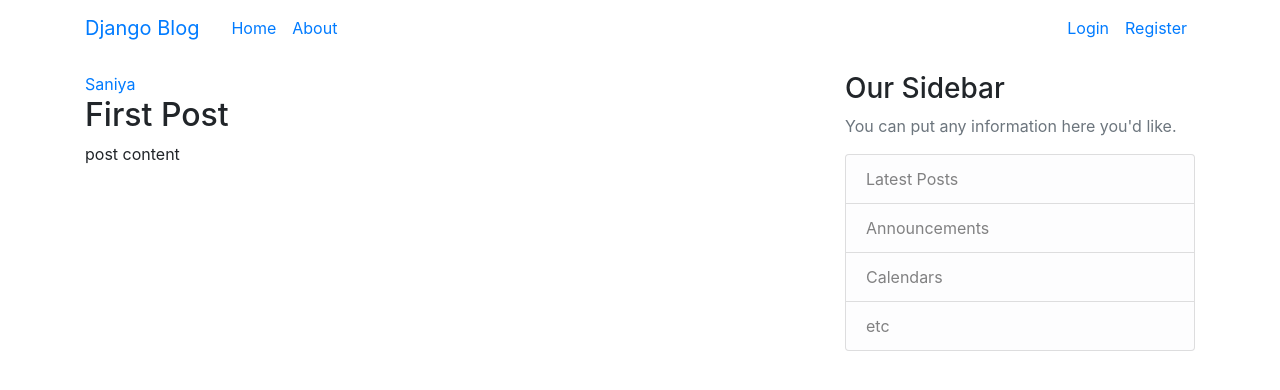
After one commit to saniyaagrawal/Blog, a Django app: page /post/1/ in a window 1280 px wide. The commit adds this page. Shown: the top 390 px of the page. Run offline with Django 3.2, Linux system fonts and the light colour scheme; data comes from the database, SQL or seed files in the repository; both versions use the stored data as it was after the commit; some libraries are stand-ins or nearby versions.

Commit message:
Create, update, delete post

```diff
--- a/src/djangoproject/blog/models.py
+++ b/src/djangoproject/blog/models.py
@@ -1,6 +1,7 @@
 from django.db import models
 from django.utils import timezone
 from django.contrib.auth.models import User
+from django.urls import reverse
 
 class Post(models.Model):
     title = models.CharField(max_length=100)
@@ -10,3 +11,6 @@ class Post(models.Model):
 
     def __str__(self):
         return self.title
+
+    def get_absolute_url(self):
+        return reverse('post-detail', kwargs={'pk': self.pk})
--- a/src/djangoproject/blog/templates/blog/base.html
+++ b/src/djangoproject/blog/templates/blog/base.html
@@ -28,6 +28,7 @@
                   <!-- Navbar Right Side -->
                   <div class="navbar-nav">
                     {% if user.is_authenticated %}
+                    <a class="nav-item nav-link" href="{% url 'post-create' %}">New Post</a>
                     <a class="nav-item nav-link" href="{% url 'profile' %}">Profile</a>
                     <a class="nav-item nav-link" href="{% url 'logout' %}">Logout</a>
                     {% else %}
--- a/src/djangoproject/blog/templates/blog/home.html
+++ b/src/djangoproject/blog/templates/blog/home.html
@@ -8,7 +8,7 @@
             <a class="mr-2" href="#">{{ post.author }}</a>
             <small class="text-muted">{{ post.date_posted|date:"F d, Y" }}</small>
           </div>
-          <h2><a class="article-title" href="#">{{ post.title }}</a></h2>
+          <h2><a class="article-title" href="{% url 'post-detail' post.id %}">{{ post.title }}</a></h2>
           <p class="article-content">{{ post.content }}</p>
         </div>
     </article>
--- /dev/null
+++ b/src/djangoproject/blog/templates/blog/post_detail.html
@@ -0,0 +1,20 @@
+{% extends "blog/base.html" %}
+{% block content %}
+    <article class="media content-section">
+      <img class="rounded-circle article-img" src="{{ object.author.profile.image.url }}" >
+        <div class="media-body">
+          <div class="article-metadata">
+            <a class="mr-2" href="#">{{ object.author }}</a>
+            <small class="text-muted">{{ object.date_objected|date:"F d, Y" }}</small>
+            {% if object.author == user %}
+                <div>
+                    <a class="btn btn-secondary btn-sm mt-1 mb-1" href="{% url 'post-update' object.id %}">Update</a>
+                    <a class="btn btn-danger btn-sm mt-1 mb-1" href="{% url 'post-delete' object.id %}">Delete</a>
+                </div>
+            {% endif %}
+          </div>
+          <h2 class="article-title">{{ object.title }}</h2>
+          <p class="article-content">{{ object.content }}</p>
+        </div>
+    </article>
+{% endblock content %}
--- a/src/djangoproject/blog/urls.py
+++ b/src/djangoproject/blog/urls.py
@@ -1,7 +1,12 @@
 from django.urls import path
+from .views import PostListView, PostDetailView, PostCreateView, PostUpdateView, PostDeleteView
 from . import views
 
 urlpatterns = [
-    path('', views.home, name='blog-home'),
+    path('', PostListView.as_view(), name='blog-home'),
+    path('post/<int:pk>/', PostDetailView.as_view(), name='post-detail'),
+    path('post/<int:pk>/update/', PostUpdateView.as_view(), name='post-update'),
+    path('post/<int:pk>/delete/', PostDeleteView.as_view(), name='post-delete'),
+    path('post/new/', PostCreateView.as_view(), name='post-create'),
     path('about/', views.about, name='blog-about'),
 ]
--- a/src/djangoproject/blog/views.py
+++ b/src/djangoproject/blog/views.py
@@ -1,5 +1,6 @@
 from django.shortcuts import render
-from django.http import HttpResponse
+from django.contrib.auth.mixins import LoginRequiredMixin, UserPassesTestMixin
+from django.views.generic import ListView, DetailView, CreateView, DeleteView
 from .models import Post
 
 def home(request):
@@ -8,5 +9,45 @@ def home(request):
     }
     return render(request, 'blog/home.html',context)
 
+class PostListView(ListView):
+    model = Post
+    template_name = 'blog/home.html'
+    context_object_name = 'posts'
+    ordering = ['-date_posted']
+
+class PostDetailView(DetailView):
+    model = Post
+
+class PostCreateView(LoginRequiredMixin, CreateView):
+    model = Post
+    fields = ['title', 'content']
+
+    def form_valid(self, form):
+        form.instance.author = self.request.user
+        return super().form_valid(form)
+
+class PostUpdateView(LoginRequiredMixin, UserPassesTestMixin, CreateView):
+    model = Post
+    fields = ['title', 'content']
+
+    def form_valid(self, form):
+        form.instance.author = self.request.user
+        return super().form_valid(form)
+
+    def test_func(self):
+        post = self.get_object()
+        if self.request.user == post.author:
+            return True
+        return False
+
+class PostDeleteView(LoginRequiredMixin, UserPassesTestMixin, DeleteView):
+    model = Post
+    success_url = '/'
+    def test_func(self):
+        post = self.get_object()
+        if self.request.user == post.author:
+            return True
+        return False
+
 def about(request):
     return render(request, 'blog/about.html',{'title': 'About'})
```
Also changed, not shown: src/djangoproject/blog/templates/blog/post_confirm_delete.html (added, +16 -0 lines), src/djangoproject/blog/templates/blog/post_form.html (added, +16 -0 lines), src/djangoproject/db.sqlite3.
